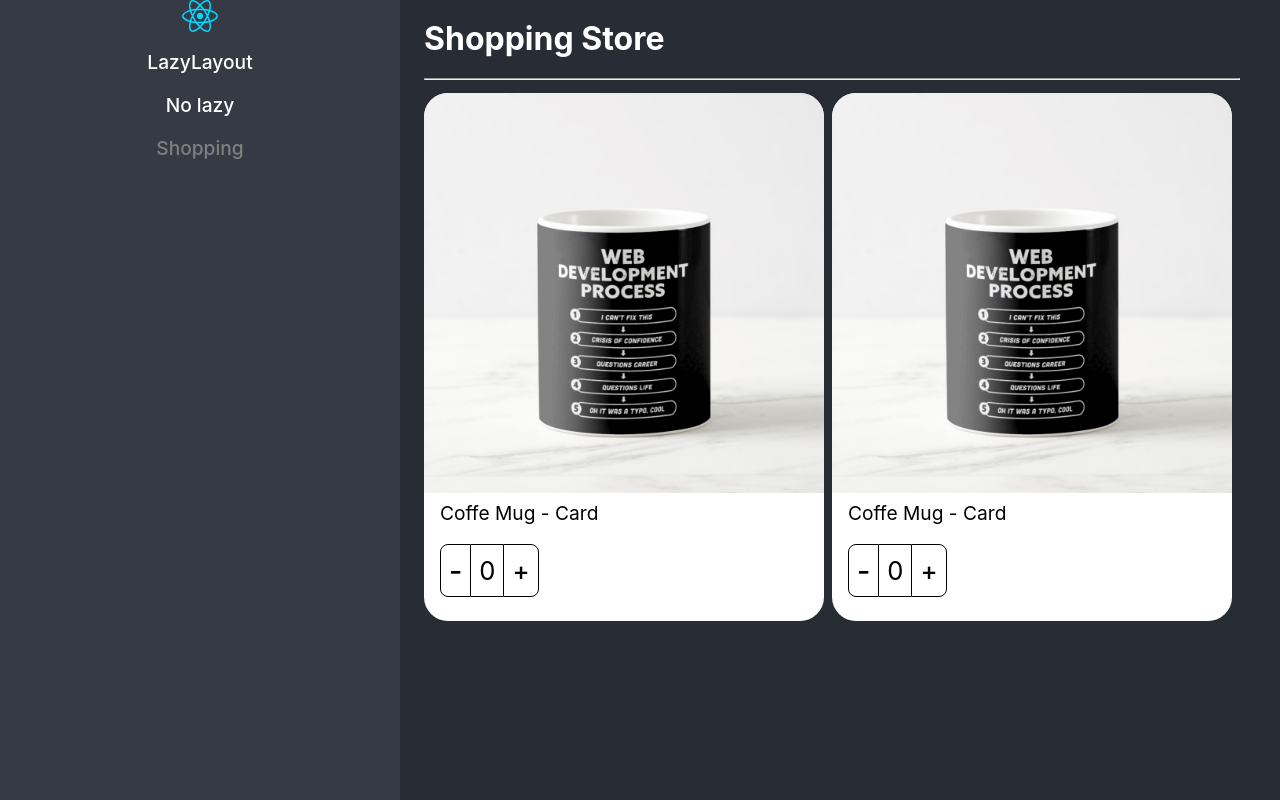
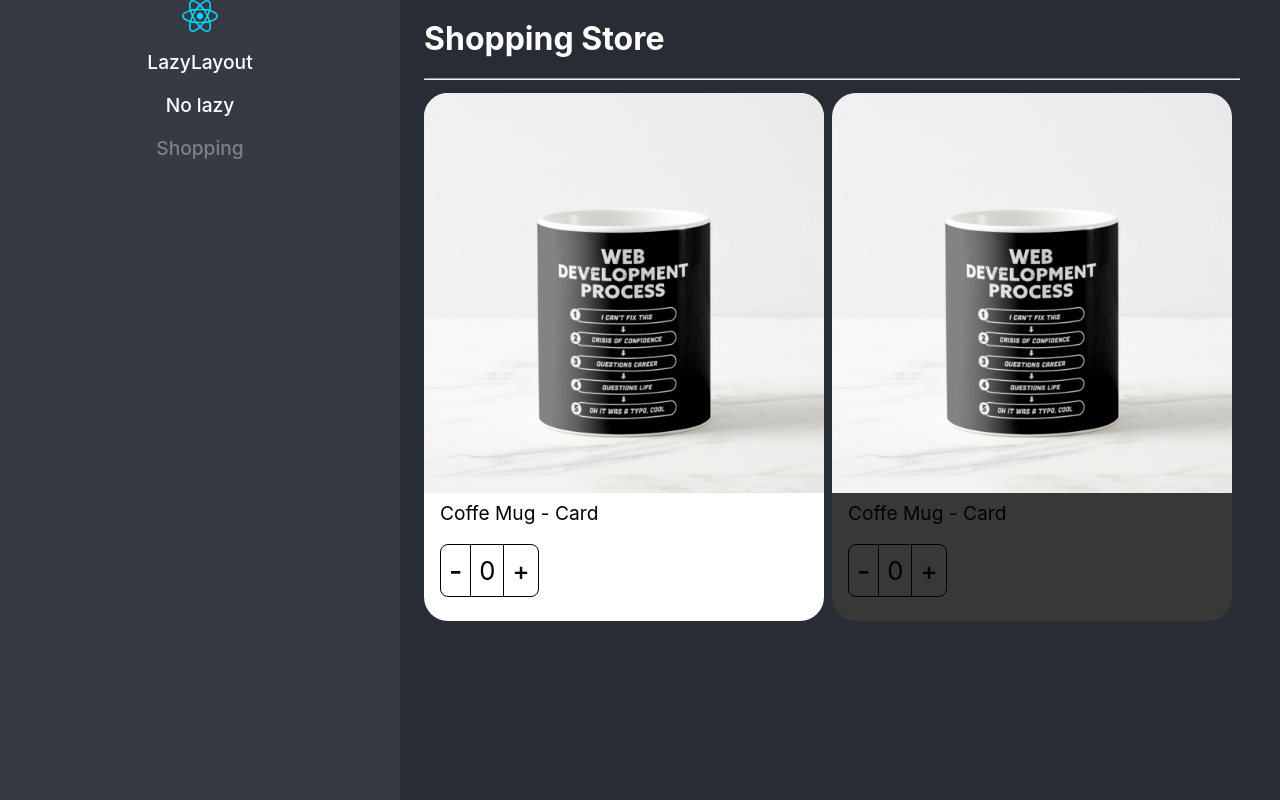
Before and after one commit to RogerCastillo877/initial-react-vite, a React (Vite) app: page / in a window 1280 px wide. Built offline with nearby package versions, Linux system fonts and the light colour scheme.

Commit message:
Custom className

```diff
--- a/src/patterns/components/ProductCard.tsx
+++ b/src/patterns/components/ProductCard.tsx
@@ -1,14 +1,20 @@
-import { createContext } from 'react';
+import { createContext, ReactElement } from 'react';
 import { useProduct } from '../hooks/useProduct';
-import { ProductContextProps, ProductCardProps } from '../interfaces/interfaces';
+import { ProductContextProps, Product } from '../interfaces/interfaces';
 
 import styles from '../styles/styles.module.css';
 
 export const productContext = createContext({} as ProductContextProps);
 
-const { Provider } = productContext
+const { Provider } = productContext;
 
-export const ProductCard = ({ children, product }: ProductCardProps) => {
+export interface Props {
+  product: Product;
+  children?: ReactElement | ReactElement[];
+  className?: string;
+}
+
+export const ProductCard = ({ children, product, className }: Props) => {
 
   const { counter, increaseBy } = useProduct();
 
@@ -18,16 +24,9 @@ export const ProductCard = ({ children, product }: ProductCardProps) => {
       increaseBy,
       product
     }}>
-      <div className={styles.productCard}>
-
+      <div className={`${styles.productCard} ${className}`}>
         {children}
-        {/* <ProductImage img={product.img} />
-        <ProductTitle title={product.title} />
-        <ProductButtons
-          counter={counter}
-          increaseBy={increaseBy}
-        /> */}
       </div>
     </Provider>
   )
-}
+};
--- a/src/patterns/pages/ShoppingPage.tsx
+++ b/src/patterns/pages/ShoppingPage.tsx
@@ -1,4 +1,5 @@
 import { ProductImage, ProductTitle, ProductButtons, ProductCard } from '../components';
+import '../styles/custom-styles.css';
 
 const product = {
   id: '1',
@@ -21,7 +22,11 @@ export const ShoppingPage = () => {
           <ProductCard.Title title={''} />
           <ProductCard.Buttons />
         </ProductCard>
-        <ProductCard product={product}>
+
+        <ProductCard
+          product={product}
+          className='bg-dark'
+        >
           <ProductImage />
           <ProductTitle />
           <ProductButtons />
--- /dev/null
+++ b/src/patterns/styles/custom-styles.css
@@ -0,0 +1,3 @@
+.bg-dark {
+  background-color: rgb(56, 56, 56);
+}
```
Also changed, not shown: src/patterns/interfaces/interfaces.ts (+5 -4 lines).
